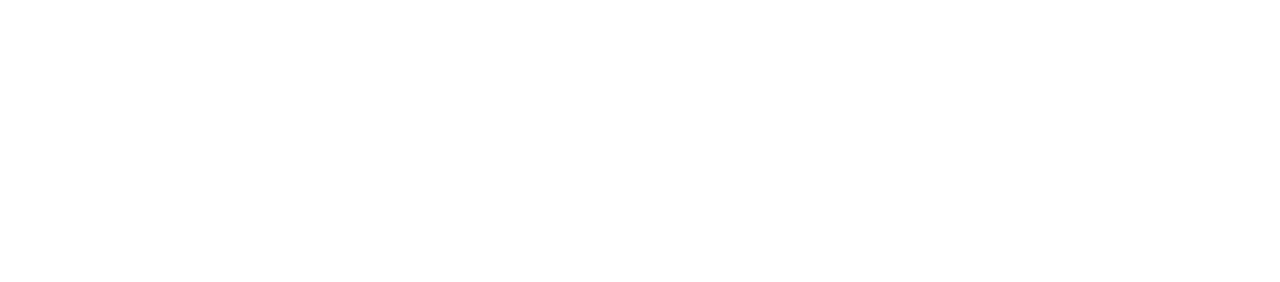
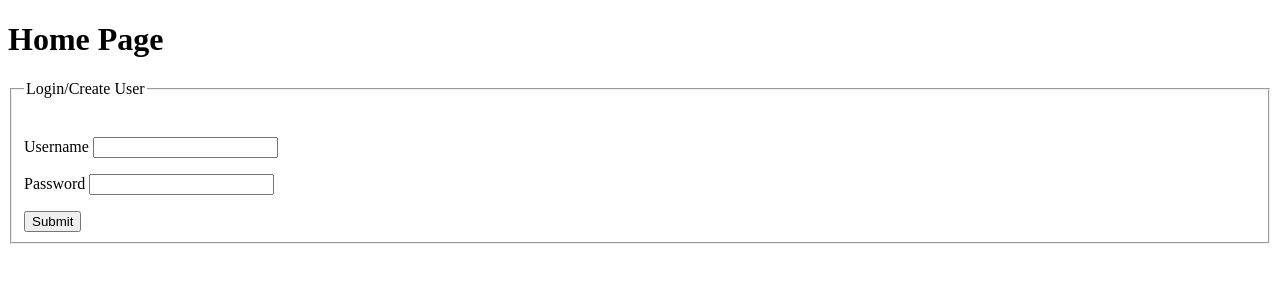
Before and after one commit to jgorton23/Coms319, a plain HTML site: page index.html in a window 1280 px wide. Drawn offline with Linux system fonts and the light colour scheme.

Commit message:
login screen skeleton

```diff
--- a/index.html
+++ b/index.html
@@ -6,7 +6,24 @@
         <!--<link rel="stylesheet" href="style.css">-->
     </head>
     <body>
-        <div id="app"></div>
+        <h1>
+            Home Page
+        </h1>
+        <form id="login">
+            <fieldset>
+                <legend>Login/Create User</legend>
+                <br>
+                <p id="Username">
+                    <label for="username">Username</label>
+                    <input type="text" id="username" name="username">
+                </p>
+                <p id="Password">
+                    <label for="password">Password</label>
+                    <input type="text" id="password" name="password">
+                </p>
+                <input type="button" id="submit" name="submit" value="Submit">
+            </fieldset>
+        </form>
 
         <script src="index.js"></script>
     </body><!--- A new Comment --->
```
